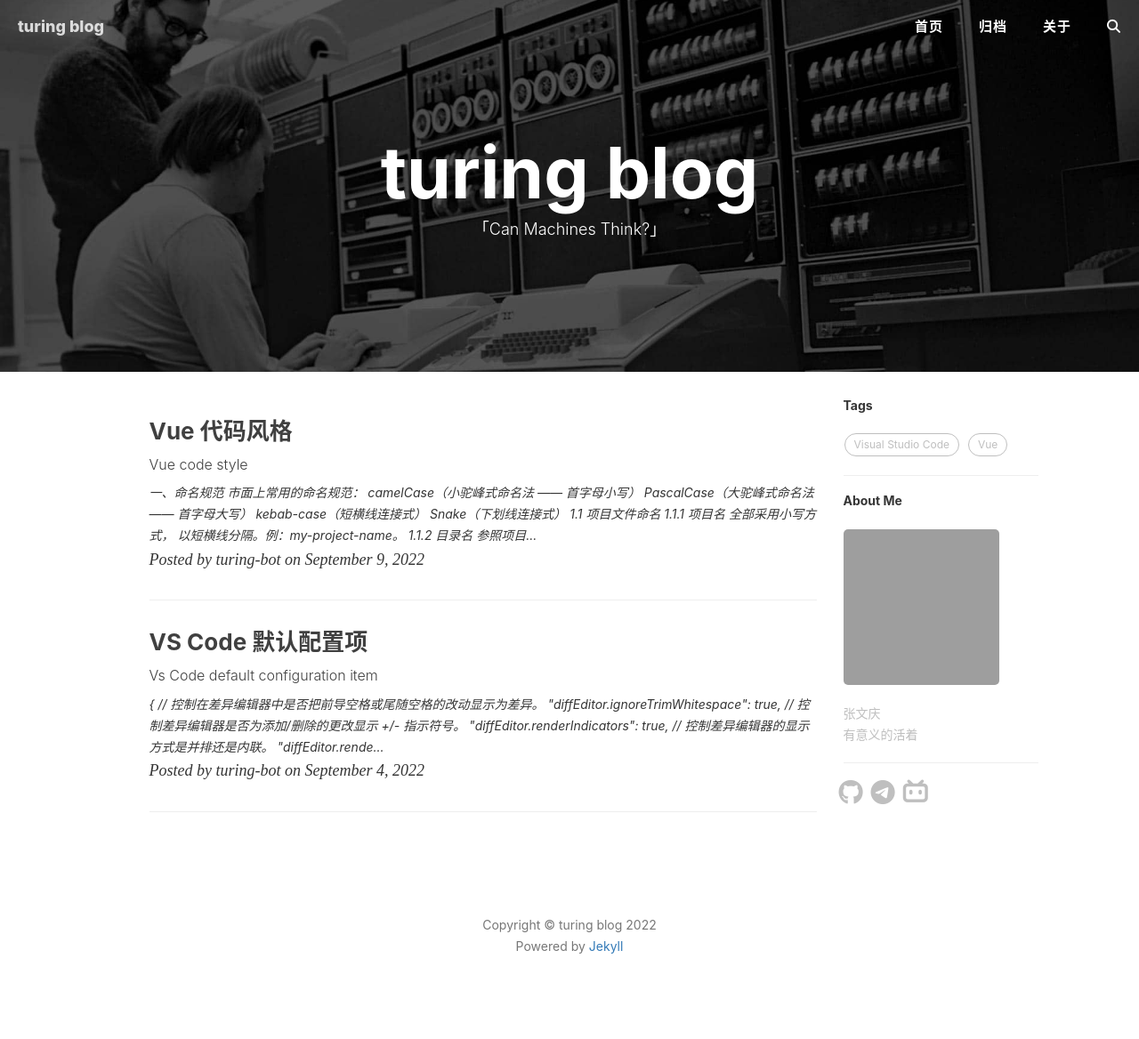
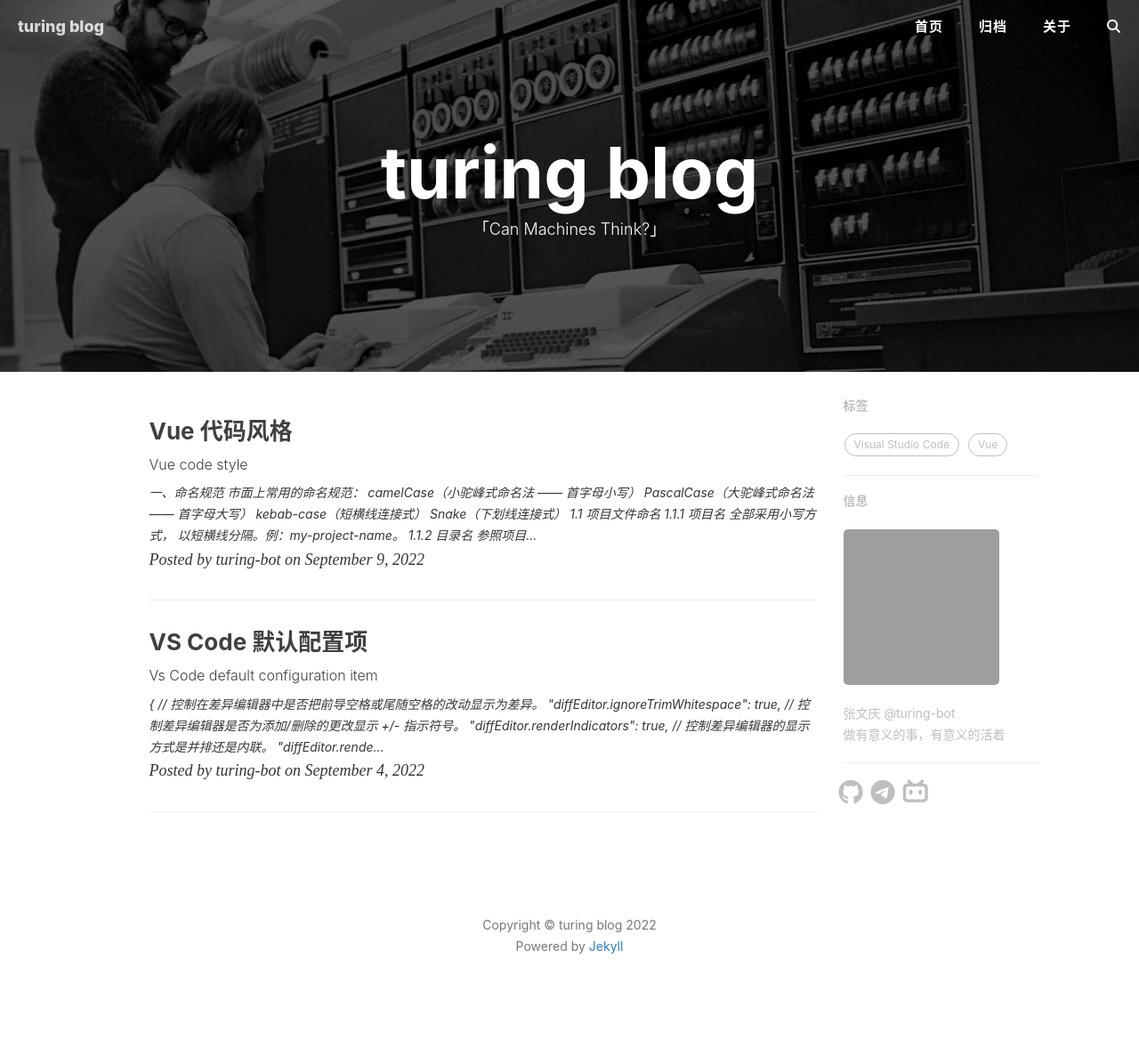
Before and after one commit to Turing-bot/Blog, a Jekyll site: the page built from index.html, in a window 1280 px wide. Shown: the whole page at 89% size. Built offline with Jekyll 4.4.1, drawn with Linux system fonts in a browser that asks for light colours; nearby versions of some CDN libraries; the list of posts is cut into pages by our own code; comment, search, counter and statistics services are not loaded; grey boxes are pictures that could not be loaded.

```diff
--- a/_config.yml
+++ b/_config.yml
@@ -52,7 +52,7 @@ giscus_username: turing-bot
 
 # Sidebar settings
 sidebar: true # whether or not using Sidebar.
-sidebar-about-description: '张文庆<br>有意义的活着'
+sidebar-about-description: '张文庆 @turing-bot<br>做有意义的事，有意义的活着'
 sidebar-avatar: https://github.com/turing-bot.png # use absolute URL, seeing it's used in both `/` and `/about/`
 
 # Featured Tags
--- a/_includes/featured-tags.html
+++ b/_includes/featured-tags.html
@@ -7,7 +7,7 @@
     {% if include.bottom %}
         <hr class="hidden-sm hidden-xs">
     {% endif %}
-    <h5><a href="{{'/archive/' | prepend: site.baseurl }}">Tags</a></h5>
+    <h5><a href="{{'/archive/' | prepend: site.baseurl }}">标签</a></h5>
     <div class="tags">
         {% capture tags %}
         {% comment %}
--- a/_includes/short-about.html
+++ b/_includes/short-about.html
@@ -1,6 +1,6 @@
 <section class="visible-md visible-lg">
   <hr />
-  <h5><a href="{{'/404/' | prepend: site.baseurl }}">About Me</a></h5>
+  <h5><a href="{{'/404/' | prepend: site.baseurl }}">信息</a></h5>
   <div class="short-about">
     {% if site.sidebar-avatar %}
     <img src="{{site.sidebar-avatar}}" />
--- a/other.html
+++ b/other.html
@@ -2,8 +2,8 @@
 layout: default
 title: '关于'
 description: '「here nothing」'
-header-img: 'img/other.png'
+header-img: 'img/home-bg-o.jpg'
 header-mask: 0.3
 ---
 
-{% include intro-header.html type='page' short=true %}
+{% include intro-header.html type='page' %}
```
Also changed, not shown: css/turing-blog.min.css, img/wallhaven-q25k8q_3840x2160.png (deleted).
